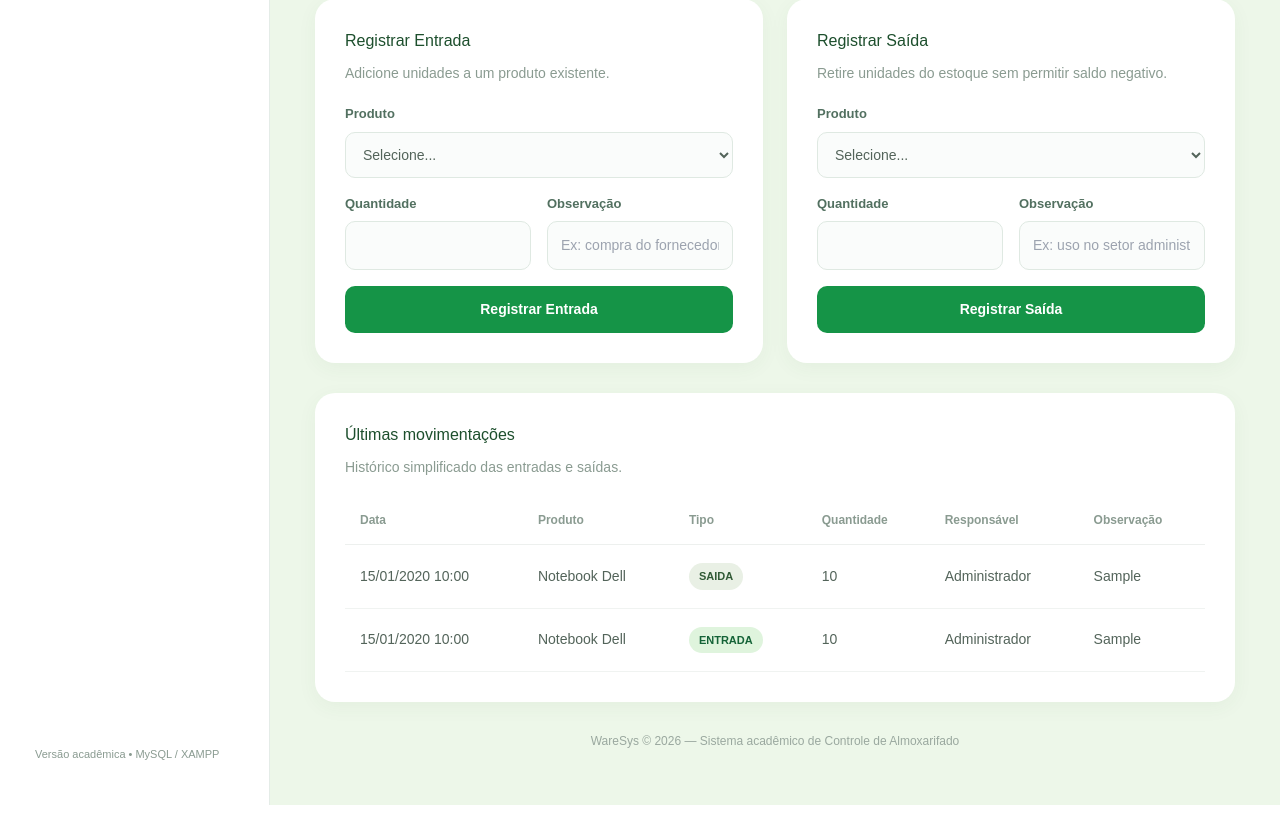
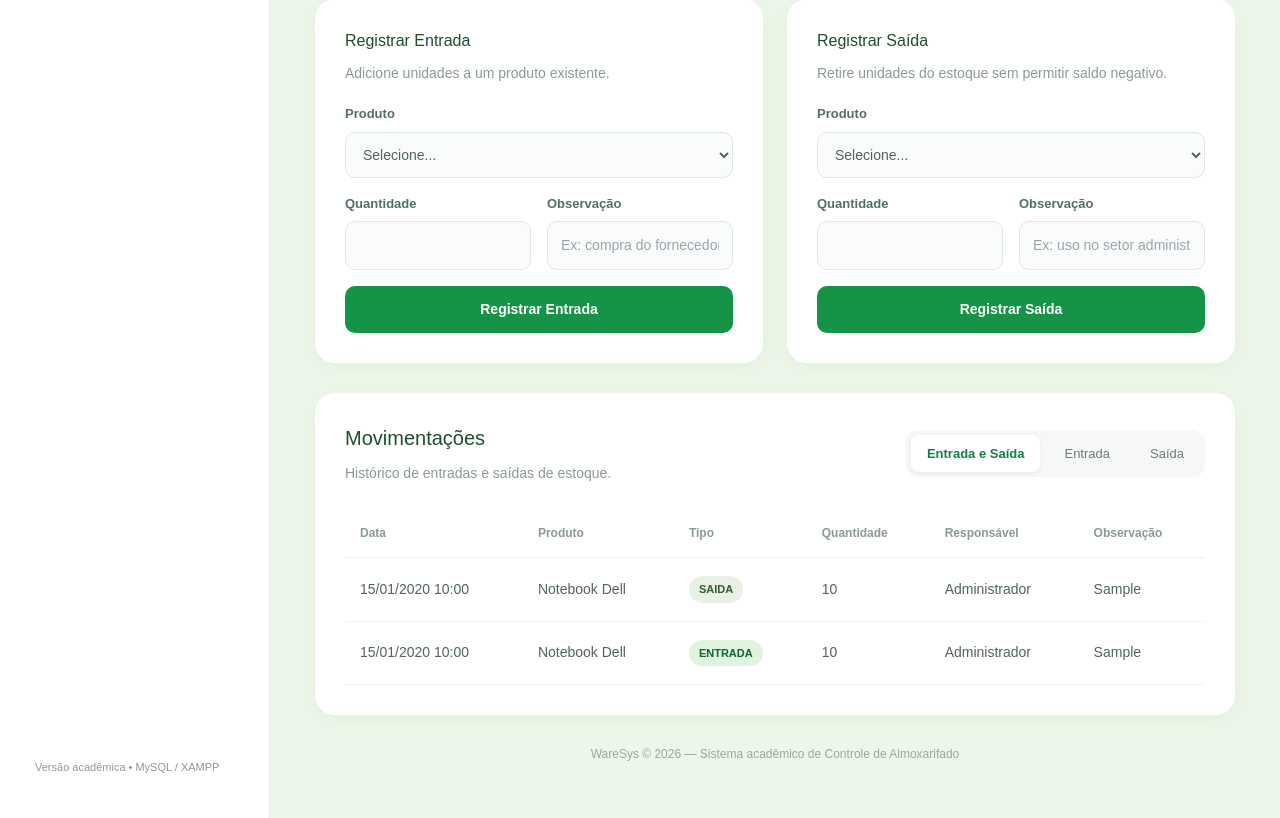
Before and after one commit to VictorRdaSL/Projeto_Interdisciplinar_26-27, a PHP site: page / in a window 1280 px wide. Shown: the part 947-1765 px from the top of the page. Run offline with PHP 8.4, Linux system fonts and the light colour scheme; a user stored in the database is signed in; data comes from the database, SQL or seed files in the repository; tables that the repository leaves empty hold one stand-in row (values such as "Sample post"); some libraries are stand-ins or nearby versions.

Commit message:
Adiciona abas de filtro (Entrada/Saida/Ambas) na secao de movimentacoes
Unifica a visualizacao de entradas e saidas de estoque em uma unica
tabela com filtro client-side, em vez de paginas separadas, seguindo
o padrao de navegacao de pagina unica ja usado no sistema.

```diff
--- a/Sistemaestoque/index.php
+++ b/Sistemaestoque/index.php
@@ -98,7 +98,7 @@ $sqlHistorico = "
     FROM saidas_estoque s
     LEFT JOIN produtos p ON p.id = s.produto_id
     LEFT JOIN usuarios u ON u.id = s.usuario_id
-    ORDER BY data_movimentacao DESC LIMIT 8
+    ORDER BY data_movimentacao DESC LIMIT 50
 ";
 $r=$conn->query($sqlHistorico); while($row=$r->fetch_assoc()) $movimentacoes[]=$row;
 $flash=$_SESSION['flash'] ?? null; unset($_SESSION['flash']);
@@ -222,10 +222,17 @@ $ultimasMov=$movimentacoes;
     </section>
 
     <section class="secao-simples" id="historico">
-        <h2>Últimas movimentações</h2><p>Histórico simplificado das entradas e saídas.</p>
-        <div class="tabela-container historico"><table><thead><tr><th>Data</th><th>Produto</th><th>Tipo</th><th>Quantidade</th><th>Responsável</th><th>Observação</th></tr></thead><tbody>
+        <div class="painel-topo">
+            <div><h2>Movimentações</h2><p>Histórico de entradas e saídas de estoque.</p></div>
+            <div class="tabs-historico">
+                <button type="button" class="tab-btn ativo" data-filtro="todas" onclick="filtrarHistorico('todas',this)">Entrada e Saída</button>
+                <button type="button" class="tab-btn" data-filtro="entrada" onclick="filtrarHistorico('entrada',this)">Entrada</button>
+                <button type="button" class="tab-btn" data-filtro="saida" onclick="filtrarHistorico('saida',this)">Saída</button>
+            </div>
+        </div>
+        <div class="tabela-container historico"><table id="tabela-historico"><thead><tr><th>Data</th><th>Produto</th><th>Tipo</th><th>Quantidade</th><th>Responsável</th><th>Observação</th></tr></thead><tbody>
         <?php if (!$ultimasMov): ?><tr><td colspan="6" class="vazio">Nenhuma movimentação registrada.</td></tr>
-        <?php else: foreach($ultimasMov as $m): ?><tr><td><?= date('d/m/Y H:i', strtotime($m['data_movimentacao'])) ?></td><td><?= htmlspecialchars($m['produto_nome']) ?></td><td><span class="badge-tipo <?= $m['tipo'] ?>"><?= strtoupper($m['tipo']) ?></span></td><td><?= (int)$m['quantidade'] ?></td><td><?= htmlspecialchars($m['usuario_nome'] ?: '—') ?></td><td><?= htmlspecialchars($m['observacao'] ?: '—') ?></td></tr><?php endforeach; endif; ?>
+        <?php else: foreach($ultimasMov as $m): ?><tr data-tipo="<?= htmlspecialchars($m['tipo']) ?>"><td><?= date('d/m/Y H:i', strtotime($m['data_movimentacao'])) ?></td><td><?= htmlspecialchars($m['produto_nome']) ?></td><td><span class="badge-tipo <?= $m['tipo'] ?>"><?= strtoupper($m['tipo']) ?></span></td><td><?= (int)$m['quantidade'] ?></td><td><?= htmlspecialchars($m['usuario_nome'] ?: '—') ?></td><td><?= htmlspecialchars($m['observacao'] ?: '—') ?></td></tr><?php endforeach; endif; ?>
         </tbody></table></div>
     </section>
 
@@ -252,6 +259,14 @@ function filtrarProdutos(){
     linha.style.display=linha.innerText.toLowerCase().includes(termo)?'':'none';
   });
 }
+
+function filtrarHistorico(tipo, botao){
+  document.querySelectorAll('.tabs-historico .tab-btn').forEach(b=>b.classList.remove('ativo'));
+  botao.classList.add('ativo');
+  document.querySelectorAll('#tabela-historico tbody tr[data-tipo]').forEach(linha=>{
+    linha.style.display=(tipo==='todas' || linha.dataset.tipo===tipo)?'':'none';
+  });
+}
 </script>
 </body>
 </html>
--- a/Sistemaestoque/style.css
+++ b/Sistemaestoque/style.css
@@ -45,5 +45,10 @@ nav a:hover,.sidebar-bottom a:hover{background:var(--verde-50);color:var(--verde
 .form-papel{display:flex;gap:8px;align-items:center}
 .form-papel select{padding:8px 10px;border:1px solid #dfe9e2;border-radius:8px;font-size:13px;color:#53645a;background:#fafcfb}
 .form-papel .btn-salvar{padding:8px 14px;font-size:13px}
+.tabs-historico{display:flex;gap:8px;background:#f5f8f6;padding:5px;border-radius:12px}
+.tab-btn{border:none;background:transparent;padding:9px 16px;border-radius:8px;font-size:13px;color:#6d7d73;cursor:pointer;transition:.2s}
+.tab-btn:hover{color:var(--verde-700)}
+.tab-btn.ativo{background:#ffffff;color:var(--verde-700);font-weight:bold;box-shadow:0 2px 6px rgba(0,0,0,.06)}
+@media(max-width:800px){.tabs-historico{width:100%}.tab-btn{flex:1}}
 @media(max-width:950px){.grid-mov{grid-template-columns:1fr}}
 @media(max-width:600px){.form-mov{grid-template-columns:1fr}.full{grid-column:auto}}
```
